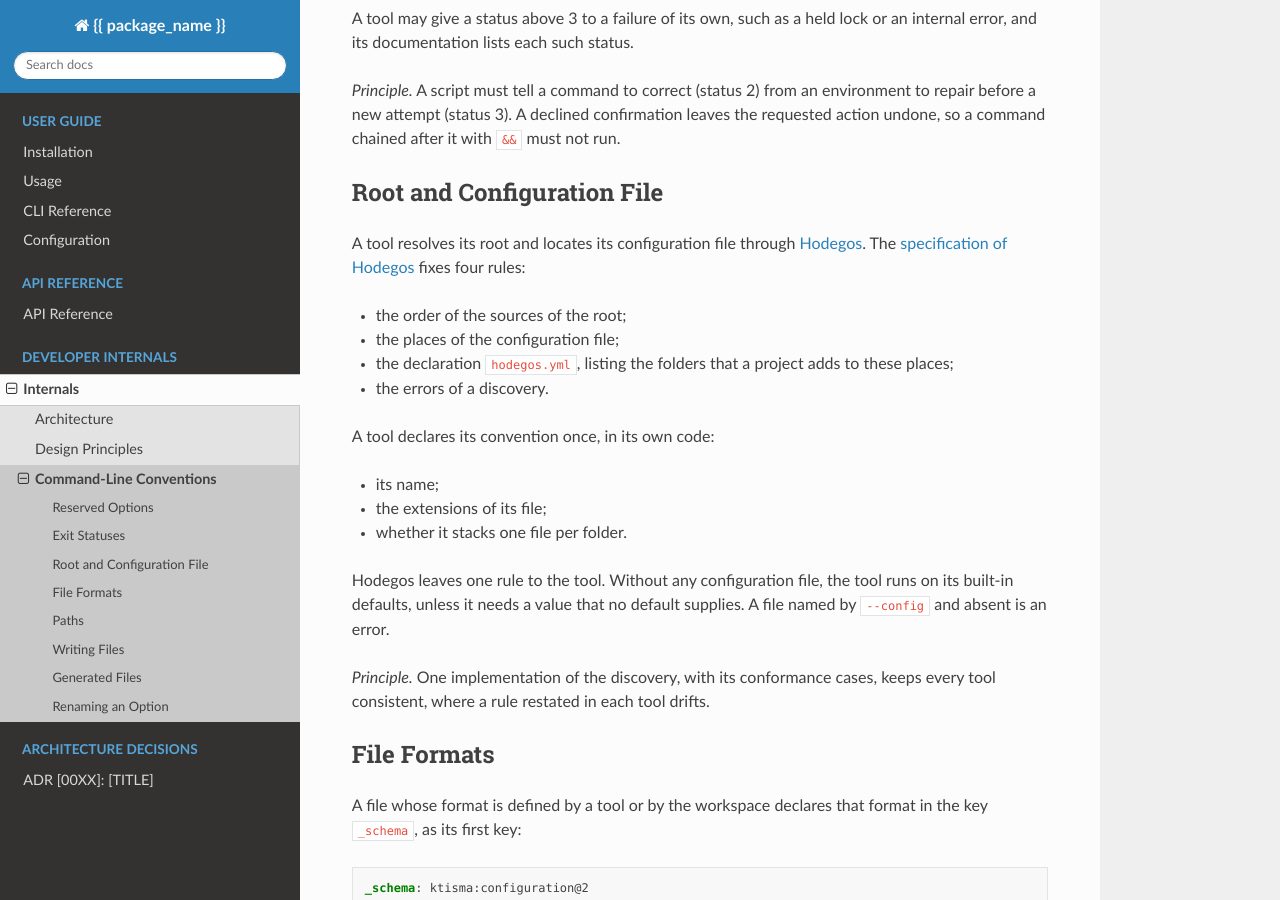
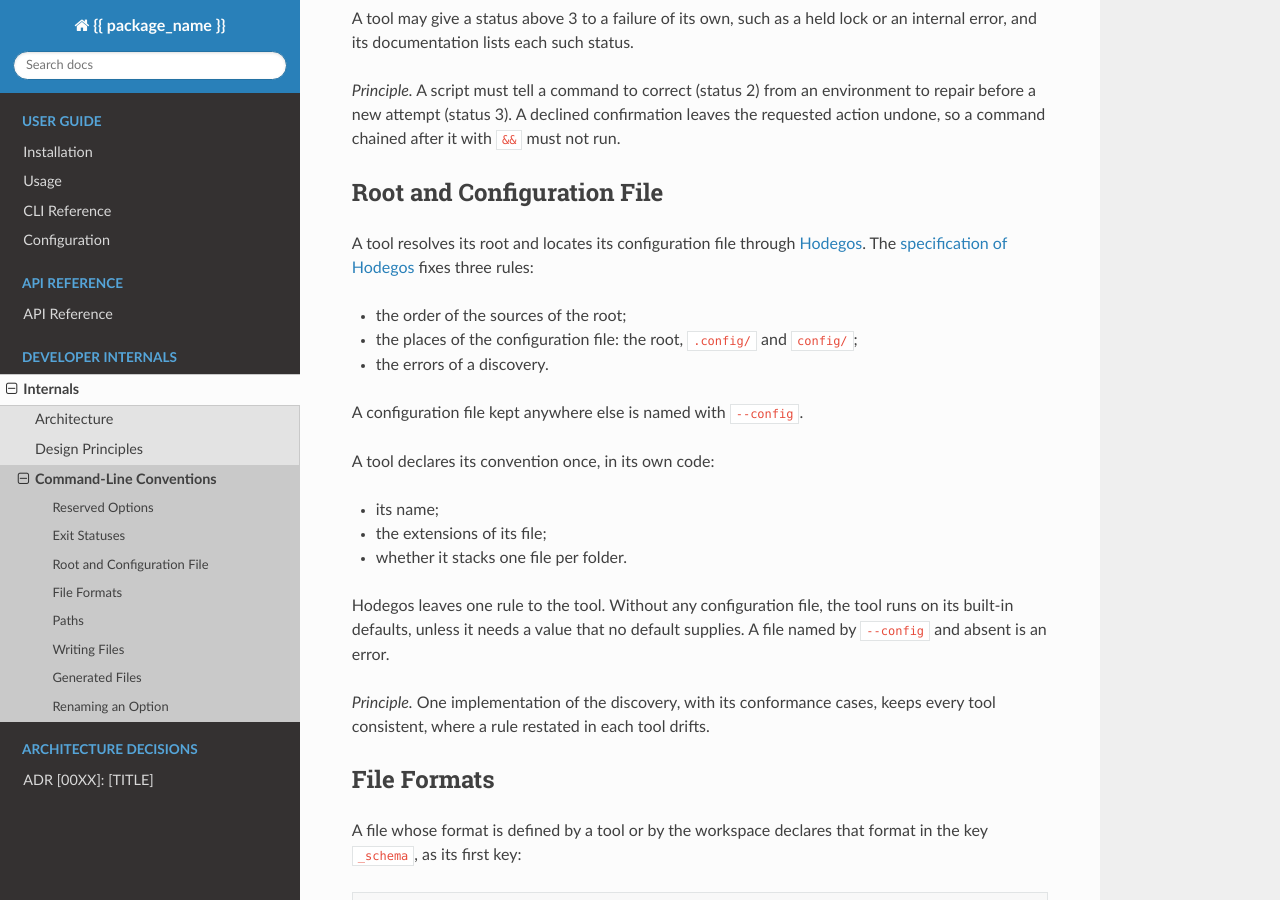
Before and after one commit to esther-poniatowski/keystone, a Sphinx documentation site: the page built from docs/internals/cli-conventions.md, in a window 1280 px wide and 900 px high, scrolled down 1092 px. Built offline with Sphinx 7.4.7 and the Read the Docs theme 3.1.0, drawn with Linux system fonts in a browser that asks for light colours.

Commit message:
docs(cli): Drop hodegos.yml from the conventions ###################################################
Hodegos dropped the declaration of a project:
  - `cli-conventions.md` lists the root, `.config/` and `config/`, and
    names any other file with `--config`
######################################################################

Signed-off-by: Esther Poniatowski <esther.poniatowski@ens.psl.eu>
Co-Authored-By: Claude Opus 5.5 <noreply@anthropic.com>

```diff
--- a/docs/internals/cli-conventions.md
+++ b/docs/internals/cli-conventions.md
@@ -44,12 +44,13 @@ command chained after it with `&&` must not run.
 A tool resolves its root and locates its configuration file through
 [Hodegos](https://github.com/esther-poniatowski/hodegos). The
 [specification of Hodegos](https://github.com/esther-poniatowski/hodegos/blob/main/docs/specification.md)
-fixes four rules:
+fixes three rules:
 
 - the order of the sources of the root;
-- the places of the configuration file;
-- the declaration `hodegos.yml`, listing the folders that a project adds to these places;
+- the places of the configuration file: the root, `.config/` and `config/`;
 - the errors of a discovery.
+
+A configuration file kept anywhere else is named with `--config`.
 
 A tool declares its convention once, in its own code:
 
```
